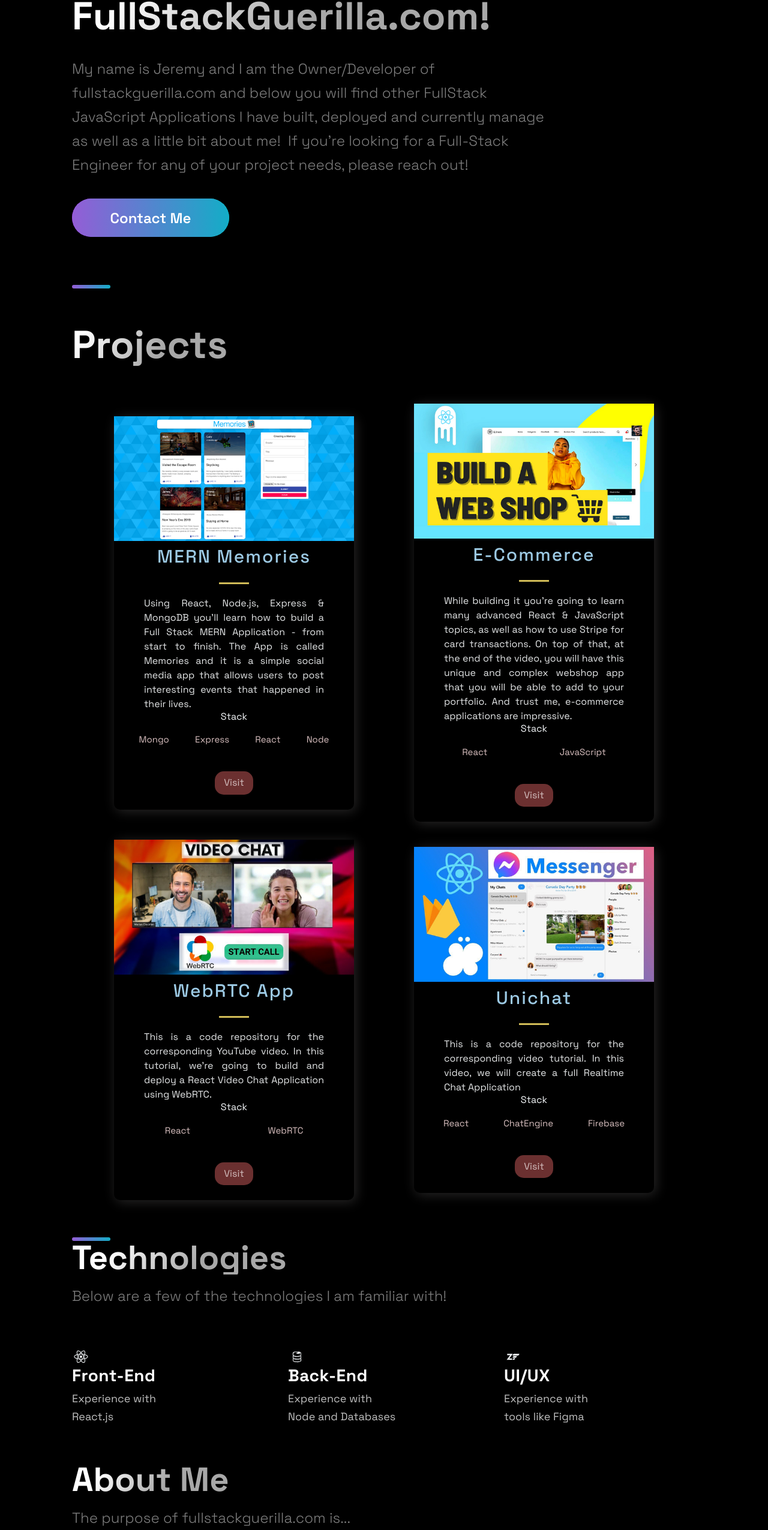
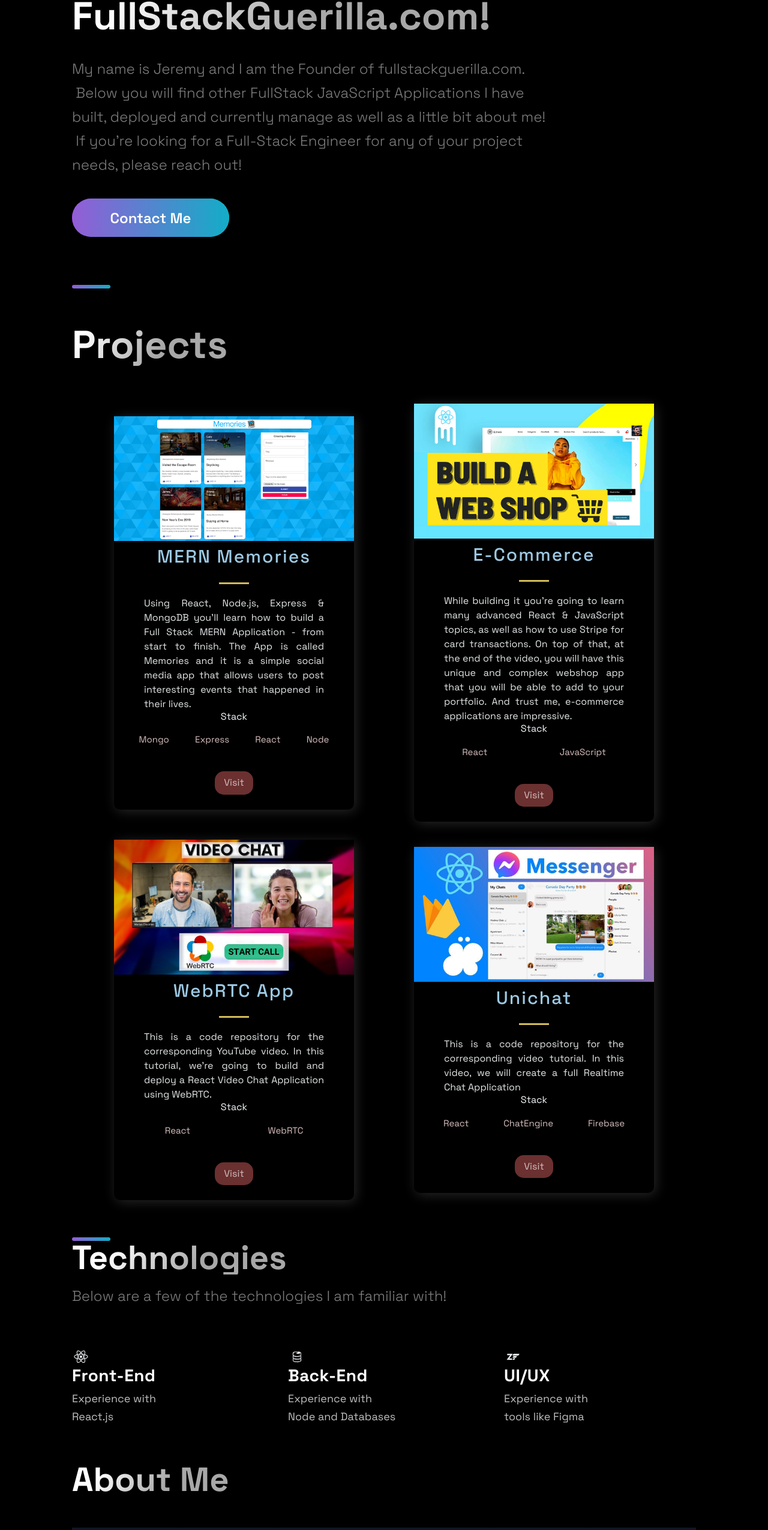
Before and after one commit to JeremyCabrera/portfolio-website, a Next.js app: page / in a window 1280 px wide. Shown: the part 219-2770 px from the top of the page at 60% size. Built offline with nearby package versions, Linux system fonts and the light colour scheme.

Commit message:
Updated footer.js with links

```diff
--- a/src/components/Footer/Footer.js
+++ b/src/components/Footer/Footer.js
@@ -15,6 +15,15 @@ const Footer = () => {
         <LinkColumn>
           <LinkTitle>Email</LinkTitle>
           <LinkItem href="mailto:jeremy@fullstackguerilla.com">jeremy@fullstackguerilla.com</LinkItem>
+        </LinkColumn>
+        <br />
+        <LinkColumn>
+          <LinkTitle>Company</LinkTitle>
+          <LinkItem href="">FullStack Guerilla LLC</LinkItem>
+        </LinkColumn>
+        <LinkColumn>
+          <LinkTitle>Address</LinkTitle>
+          <LinkItem href="">Midlothian, VA 23112</LinkItem>
         </LinkColumn>
       </LinkList>
       <SocialIconsContainer>
--- a/src/components/Hero/Hero.js
+++ b/src/components/Hero/Hero.js
@@ -12,8 +12,8 @@ const Hero = () => (
         FullStackGuerilla.com!
       </SectionTitle>
       <SectionText>
-        My name is Jeremy and I am the Owner/Developer of fullstackguerilla.com and
-        below you will find other FullStack JavaScript Applications I have built, deployed and currently manage as well as a little bit about me! &nbsp;If you're looking for a Full-Stack Engineer for any of your project needs, please reach out!
+        My name is Jeremy and I am the Founder of fullstackguerilla.com.
+        &nbsp;Below you will find other FullStack JavaScript Applications I have built, deployed and currently manage as well as a little bit about me! &nbsp;If you're looking for a Full-Stack Engineer for any of your project needs, please reach out!
       </SectionText>
       <Button onClick={() => window.location = "https://linkedin.com/in/jeremy-cabrera-4044a8179/"}>Contact Me</Button>
     </LeftSection>
--- a/src/components/TimeLine/TimeLine.js
+++ b/src/components/TimeLine/TimeLine.js
@@ -46,7 +46,7 @@ const Timeline = () => {
    <Section id="about">
      <SectionTitle>About Me</SectionTitle>
      <SectionText>
-       The purpose of fullstackguerilla.com is...
+
      </SectionText>
      <CarouselContainer ref={carouselRef} onScroll={handleScroll} >
       <>
--- a/src/styles/GlobalComponents/index.js
+++ b/src/styles/GlobalComponents/index.js
@@ -176,8 +176,8 @@ export const ButtonBack = styled.div`
   align-items: center;
   justify-content: center;
   margin: ${({ alt, form }) => (alt || form) ? '0' : '0 0 80px'};
-  color: #fff;
-  background: ${({ alt }) => alt ? 'linear-gradient(270deg, #ff622e 0%, #B133FF 100%)' : 'linear-gradient(270deg, #00DBD8 0%, #B133FF 100%)'};
+  color: #ffffff;
+  background: ${({ alt }) => alt ? 'linear-gradient(121.57deg, #FFFFFF 18.77%, rgba(255, 255, 255, 0.66) 60.15%)' : 'linear-gradient(270deg, #00DBD8 0%, #B133FF 100%)'};
   cursor: pointer;
   transition: 0.5s ease;
   position: relative;
```
Also changed, not shown: src/components/Header/Header.js (line endings or trailing spaces).
